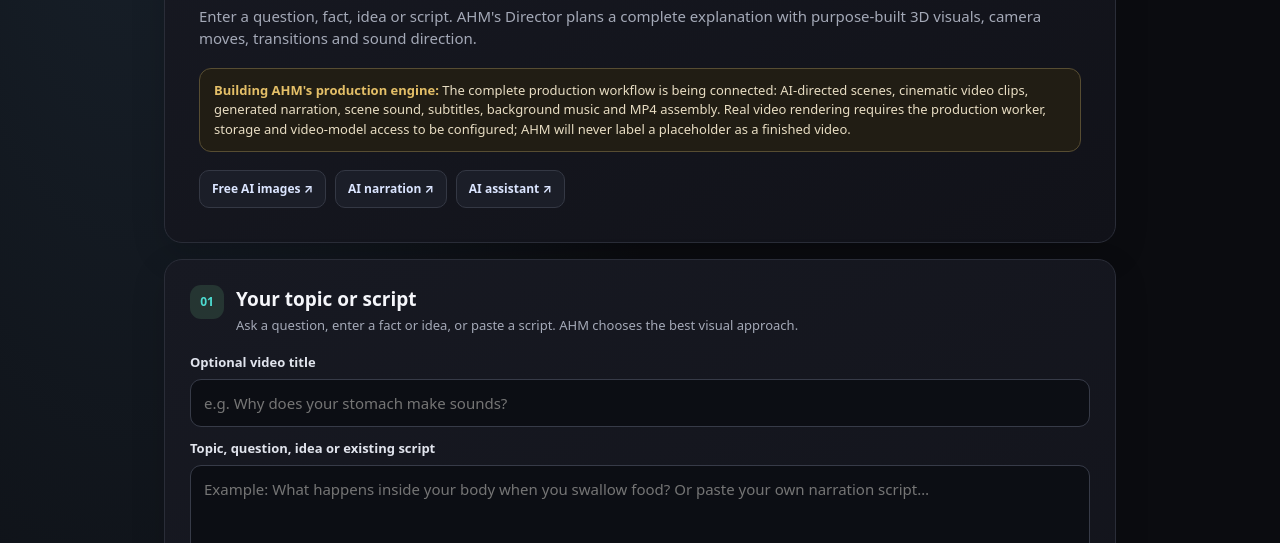
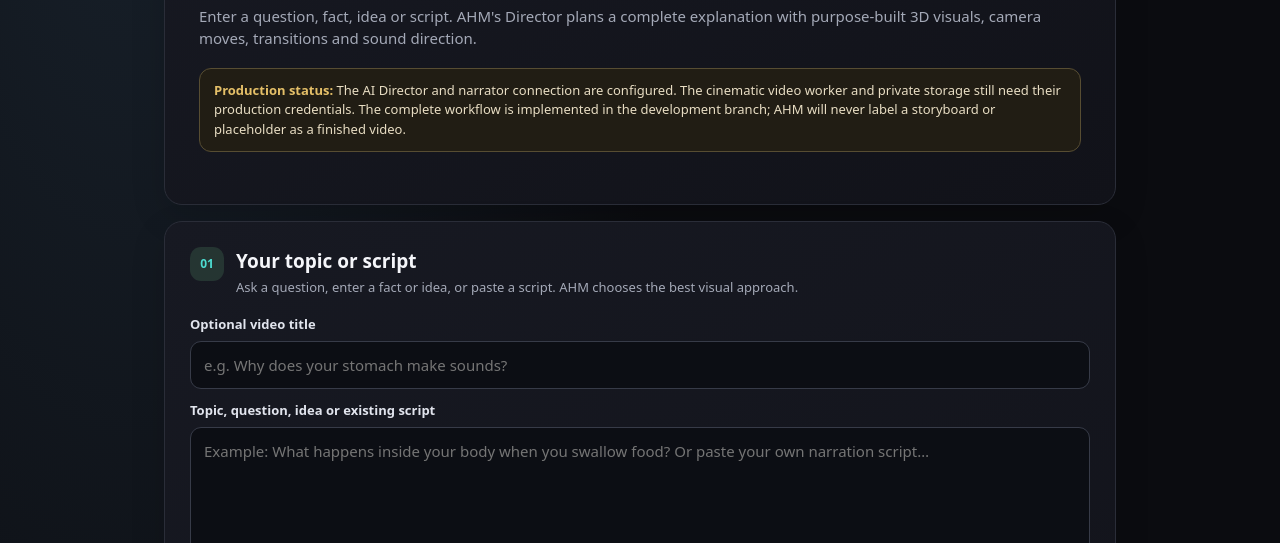
Before and after one commit to socialboosthub/Lock, a website: page public/index.html in a window 1280 px wide. Shown: the part 257-800 px from the top of the page. Drawn offline with Linux system fonts and the light colour scheme.

Commit message:
ui: show exact provider connection status

```diff
--- a/public/index.html
+++ b/public/index.html
@@ -24,15 +24,10 @@
       <p>Enter a question, fact, idea or script. AHM's Director plans a complete explanation with purpose-built 3D visuals, camera moves, transitions and sound direction.</p>
 
       <div class="notice">
-        <strong>Building AHM's production engine:</strong>
-        The complete production workflow is being connected: AI-directed scenes, cinematic video clips, generated narration, scene sound, subtitles, background music and MP4 assembly. Real video rendering requires the production worker, storage and video-model access to be configured; AHM will never label a placeholder as a finished video.
+        <strong>Production status:</strong>
+        The AI Director and narrator connection are configured. The cinematic video worker and private storage still need their production credentials. The complete workflow is implemented in the development branch; AHM will never label a storyboard or placeholder as a finished video.
       </div>
 
-      <div class="toolLinks">
-        <a href="https://huggingface.co/spaces/mrfakename/Z-Image-Turbo" target="_blank" rel="noopener">Free AI images ↗</a>
-        <a href="https://huggingface.co/spaces/Qwen/Qwen3-TTS" target="_blank" rel="noopener">AI narration ↗</a>
-        <a href="https://huggingface.co/chat/" target="_blank" rel="noopener">AI assistant ↗</a>
-      </div>
     </section>
 
     <section class="panel">
```
